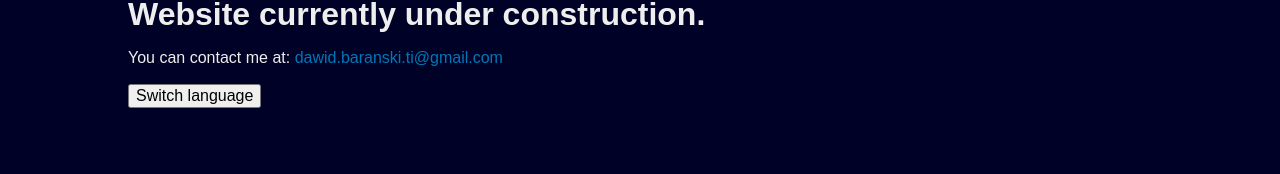
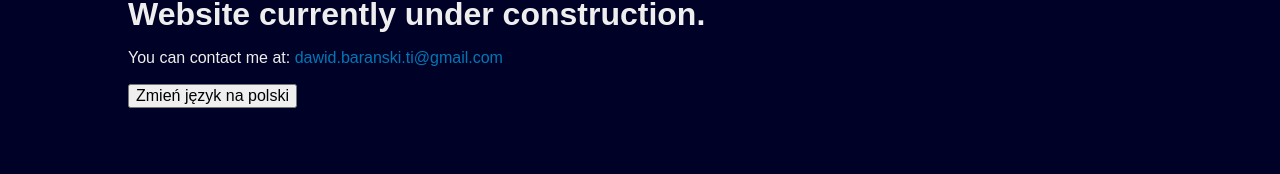
Before and after one commit to StanawalkaWorld/portfolio-website-old, a Vue app: page /#/ in a window 1280 px wide. Shown: the part 110-284 px from the top of the page. Built offline with nearby package versions, Linux system fonts and the light colour scheme; a web font is replaced by a local one.

Commit message:
Extended language support to different types Added translations for temporary message

```diff
--- a/src/assets/Translations.json
+++ b/src/assets/Translations.json
@@ -12,5 +12,19 @@
             "en": "About me",
             "pl": "O mnie"
         }
+    },
+    "content": {
+        "testing.header": {
+            "en": "Website currently under construction.",
+            "pl": "Strona aktualnie w budowie."
+        },
+        "testing.paragraph": {
+            "en": "You can contact me at:",
+            "pl": "Skontaktuj się ze mną pod adresem e-mail:"
+        },
+        "testing.langbutton": {
+            "en": "Zmień język na polski",
+            "pl": "Change language to english"
+        }
     }
 }
--- a/src/components/NavBar.vue
+++ b/src/components/NavBar.vue
@@ -16,13 +16,13 @@ const lang = useLanguageStore();
 
         <div class="navlinklist">
             <a class="navlink" href="#">
-                {{ lang.translationFor("navlink.home") }}
+                {{ lang.translationFor("skeleton", "navlink.home") }}
             </a>
             <a class="navlink" href="#about">
-                {{ lang.translationFor("navlink.about") }}
+                {{ lang.translationFor("skeleton", "navlink.about") }}
             </a>
             <a class="navlink" href="#contact">
-                {{ lang.translationFor("navlink.contact") }}
+                {{ lang.translationFor("skeleton", "navlink.contact") }}
             </a>
         </div>
     </nav>
--- a/src/store/lang.ts
+++ b/src/store/lang.ts
@@ -2,6 +2,8 @@ import { defineStore } from 'pinia';
 import { computed, ref, Ref, unref } from 'vue';
 
 import Translations from '../assets/Translations.json';
+
+type TextType = "skeleton" | "content;"
 
 export const useLanguageStore = defineStore("LanguageStore", () => {
     const current_lang: Ref<"pl" | "en"> = ref("en");
@@ -11,9 +13,9 @@ export const useLanguageStore = defineStore("LanguageStore", () => {
     }
 
     const translationFor = computed(() => {
-        return (string_name: string | Ref<string>) => {
-            if(unref(string_name) in Translations["skeleton"])
-                return Translations["skeleton"][unref(string_name)][current_lang.value];
+        return (string_type: TextType, string_name: string | Ref<string>) => {
+            if(unref(string_name) in Translations[string_type])
+                return Translations[string_type][unref(string_name)][current_lang.value];
             else
                 return "<TRANSLATION NOT FOUND>";
         }
--- a/src/views/IndexView.vue
+++ b/src/views/IndexView.vue
@@ -6,9 +6,9 @@ const lang = useLanguageStore();
 
 <template>
     <!-- TODO: Introduction to who I am and stuff -->
-    <h1>Website currently under construction.</h1>
-    <p>You can contact me at: <a class="mail" href="mailto:dawid.baranski.ti@gmail.com">dawid.baranski.ti@gmail.com</a></p>
-    <button @click="lang.switchLanguage">Switch language</button>
+    <h1>{{ lang.translationFor("content", "testing.header") }}</h1>
+    <p>{{ lang.translationFor("content", "testing.paragraph") }} <a class="mail" href="mailto:dawid.baranski.ti@gmail.com">dawid.baranski.ti@gmail.com</a></p>
+    <button @click="lang.switchLanguage">{{ lang.translationFor("content", "testing.langbutton") }}</button>
 </template>
 
 <style lang="scss" scoped>
```
